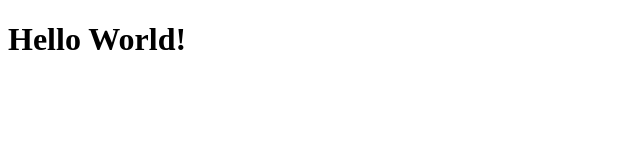
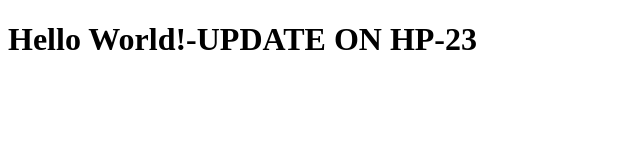
Before and after one commit to fxd-96/special-palm-tree, a plain HTML site: page index.html in a window 1280 px wide. Shown: the whole page, without its empty margins (0-640 px from the left). Drawn offline with Linux system fonts and the light colour scheme.

Commit message:
2304220459.fxd096

```diff
--- a/index.html
+++ b/index.html
@@ -1,9 +1,9 @@
 <!DOCTYPE html>
 <html>
   <head>
-    <title>Hello World!</title>
+    <title>south-tech!</title>
   </head>
   <body>
-    <h1>Hello World!</h1>
+    <h1>Hello World!-UPDATE ON HP-23 </h1>
   </body>
 </html>
```
